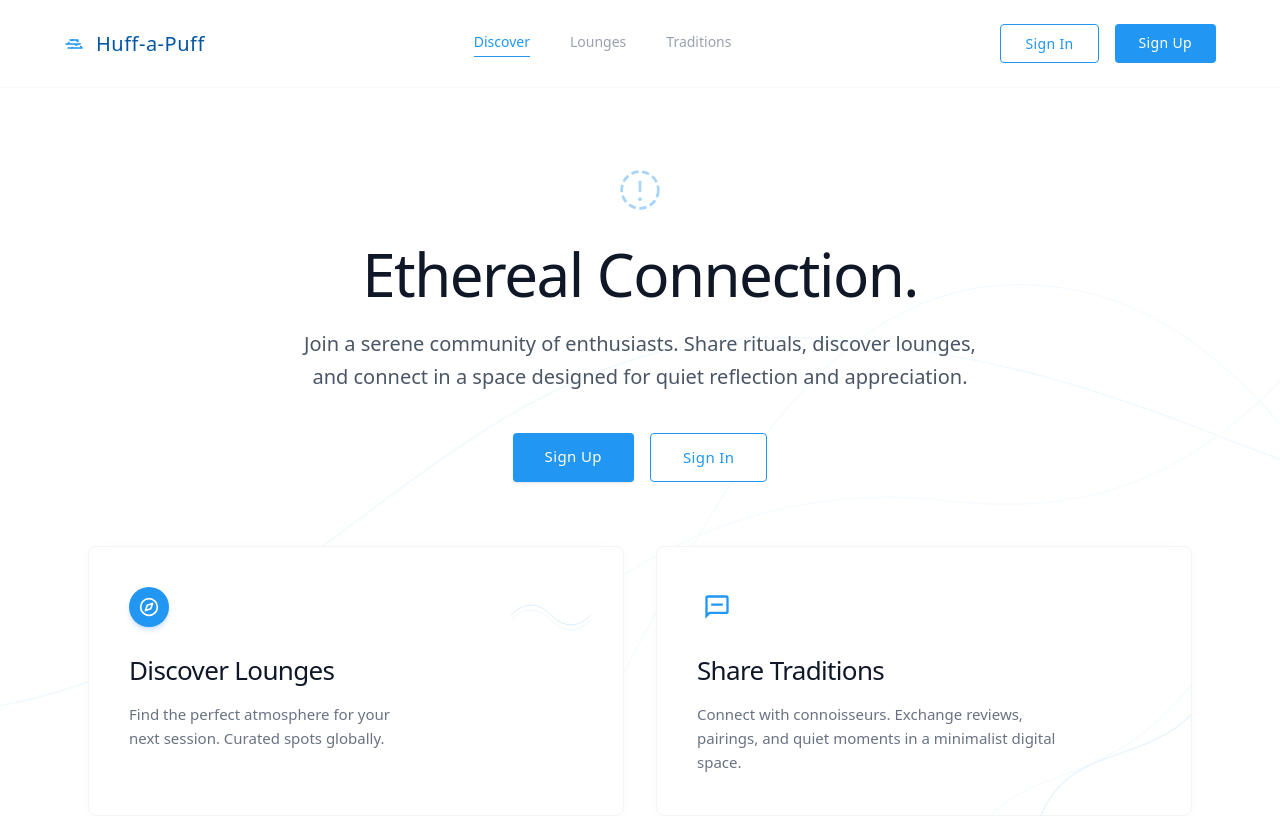
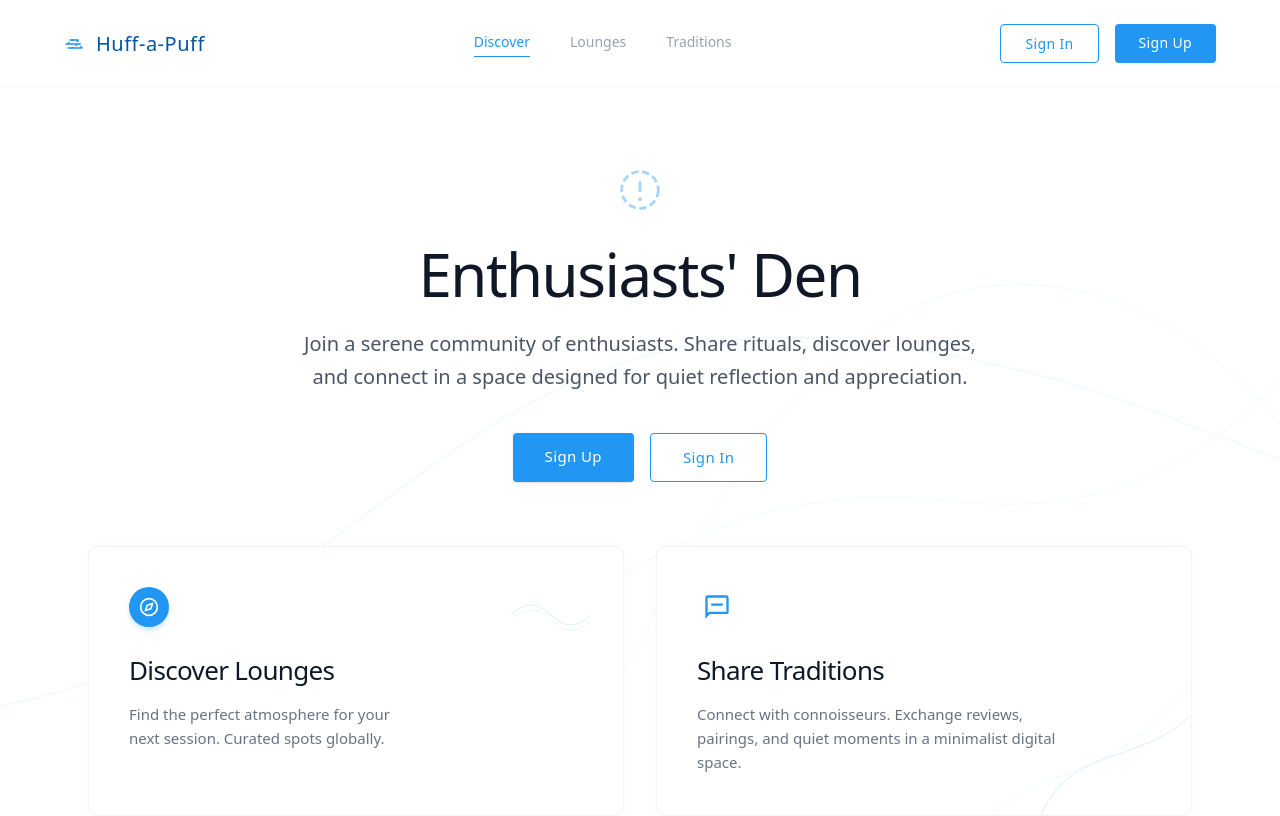
Before and after one commit to Nemoxus/huff-a-puff, a Next.js app in the folder frontend/: page / in a window 1280 px wide. Shown: the top 816 px of the page. Built offline with nearby package versions, Linux system fonts and the light colour scheme; a web font is replaced by a local one.

Commit message:
misc: update text heading on main page

```diff
--- a/frontend/src/app/page.js
+++ b/frontend/src/app/page.js
@@ -65,7 +65,7 @@ export default function Home() {
         </div>
 
         <h1 className="text-5xl md:text-6xl font-light text-gray-900 mb-6 tracking-tight text-center">
-          Ethereal Connection.
+          Enthusiasts' Den
         </h1>
 
         <p className="text-lg md:text-xl text-gray-600 font-light leading-relaxed max-w-2xl text-center mb-10">
```
